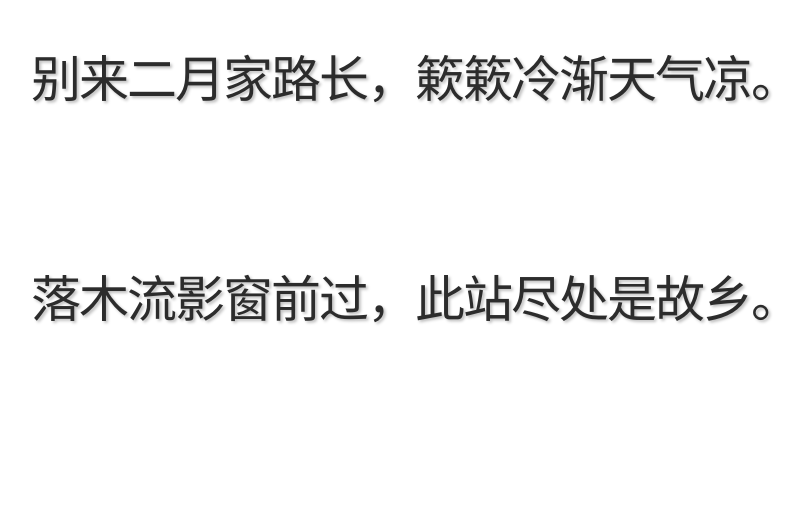
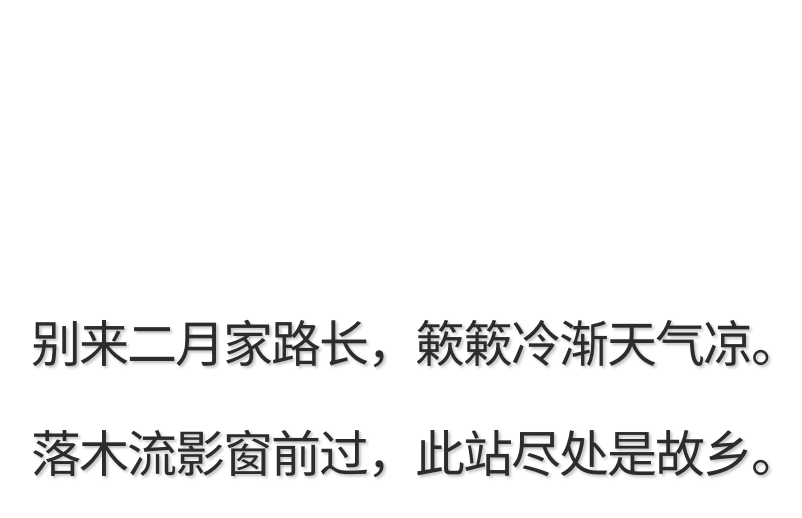
Before and after one commit to acdbd53/acdbd53.github, a plain HTML site: page index.html in a window 1280 px wide. Shown: the whole page, without its empty margins (225-1027 px from the left). Drawn offline with Linux system fonts and the light colour scheme.

Commit message:
Update index.html

```diff
--- a/index.html
+++ b/index.html
@@ -2,28 +2,50 @@
 <html lang="zh-CN">
 <head>
     <meta charset="UTF-8">
+    <!-- 适配移动端 -->
+    <meta name="viewport" content="width=device-width, initial-scale=1.0">
     <title>我的网页</title>
     <style>
-    body {
-    text-align: center;
-    font-size: 50px;
-    margin-top: 30px;
-    font-family: "SimSun", "宋体", serif; /* 更纯正的宋体 */
-    color: #2c2c2c; /* 柔和深灰色，比纯黑更有质感 */
-    text-shadow: 2px 2px 3px rgba(0, 0, 0, 0.25); /* 柔和阴影，不厚重 */
-    letter-spacing: -2px; /* 适度紧凑，不拥挤 */
-    line-height: 1.2; /* 行间距舒适，诗句层次清晰 */
-  }
-   img {
+        * {
+            margin: 0;
+            padding: 0;
+            box-sizing: border-box;
+        }
+
+        body {
+            /* 页面垂直+水平居中 */
+            min-height: 100vh;
+            display: flex;
+            flex-direction: column;
+            justify-content: center;
+            align-items: center;
+
+            text-align: center;
+            font-size: 50px;
+            font-family: "SimSun", "宋体", serif;
+            color: #2c2c2c;
+            text-shadow: 2px 2px 3px rgba(0, 0, 0, 0.25);
+            letter-spacing: -2px;
+            line-height: 1.6; /* 更舒适的行间距 */
+            padding: 20px;
+        }
+
+        p {
+            margin: 15px 0; /* 诗句之间自然间距 */
+        }
+
+        img {
             margin-top: 50px;
+            max-width: 100%; /* 图片不超出屏幕 */
+            height: auto;
         }
     </style>
 </head>
 <body>
     <p>别来二月家路长，簌簌冷渐天气凉。</p>
-    <br>
     <p>落木流影窗前过，此站尽处是故乡。</p>
-    <br>
 
+    <!-- 如果你要加图片，把下方注释去掉并替换链接 -->
+    <!-- <img src="图片地址.jpg" alt="配图"> -->
 </body>
 </html>
```
